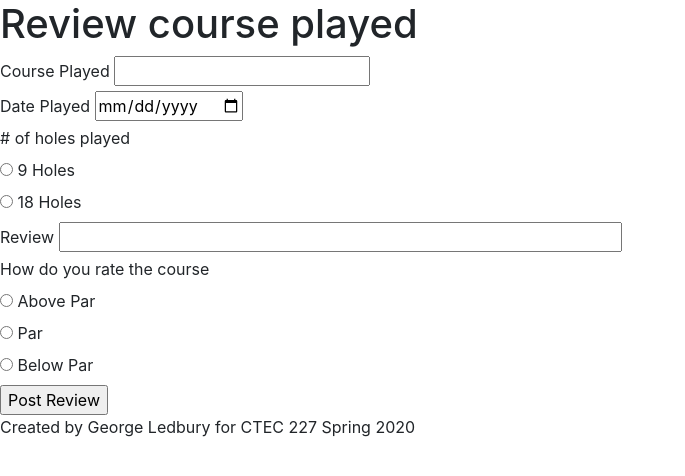
After one commit to gledbury/CTEC-227-final-project, a PHP site: page /user_reviews.php in a window 1280 px wide. The commit adds this page. Shown: the top 476 px of the page, without its empty margins (0-685 px from the left). Run offline with PHP 8.4, Linux system fonts and the light colour scheme; some libraries are stand-ins or nearby versions.

Commit message:
5/30 push

```diff
--- /dev/null
+++ b/course_reviews.php
@@ -0,0 +1,3 @@
+<?php
+echo "<h1>Page under construction</h1>";
+?>
--- /dev/null
+++ b/leaderboard.php
@@ -0,0 +1,5 @@
+<?php
+echo "<h1>Page under construction</h1>"
+
+
+?>
--- a/login.php
+++ b/login.php
@@ -18,7 +18,7 @@ if ($_SERVER['REQUEST_METHOD'] == 'POST') {
         $row = $result->fetch_assoc();
         $_SESSION['username'] = $row['username'];
         $_SESSION['password'] = $row['password'];
-        header('location: user_page.php');
+        header('location: user_mainPage.php');
         // echo "<p>logged in</p>";
     } else {
         echo "<p>please try again</p>";
--- a/user_page.php
+++ /dev/null
@@ -1,5 +0,0 @@
-<?php
-// user_page.php
-$pageTitle = 'UserPage';
-require 'includes/header.inc.php';
-?>
--- /dev/null
+++ b/user_reviews.php
@@ -0,0 +1,51 @@
+<?php
+// user_reviews.php
+session_start();
+
+$pageTitle = "User Course Reviews";
+require_once('includes/db_connection.inc.php');
+require_once('includes/header.inc.php');
+
+if ($_SERVER['REQUEST_METHOD'] == 'POST') {
+    $course = $db->real_escape_string($_POST['course']);
+    $course_review = $db->real_escape_string($_POST['course_review']);
+    $holes_played = $db->real_escape_string($_POST['holes_played']);
+    $the_date_played = $db->real_escape_string($_POST['the_date_played']);
+    $rate_course = $db->real_escape_string($_POST['rate_course']);
+
+    $sql = "INSERT INTO course_reviews (course,course_review,holes_played,the_date_played,rate_course)
+    VALUES ('$course','$course_review','$holes_played','$the_date_played','$rate_course')";
+
+    // echo $sql;
+    $result = $db->query($sql);
+    if (!$result) {
+        echo "<div>You don't have any reviews to post?</div>";
+    } else {
+        header ('location: course_reviews.php');
+    }
+}
+?>
+
+<h1>Review course played</h1>
+<form action="user_reviews.php" method="POST">
+    <label for="course">Course Played</label>
+    <input type="text" required name="course" id="course"><br>
+    <label for="the_date_played">Date Played</label>
+    <input type="date" required name="the_date_played"  id="the_date_played"><br>
+    <label for="holes_played"># of holes played</label><br>
+    <input type="radio" id="holes_played" name="holes_played" value="9">
+    <label for="9">9 Holes</label><br>
+    <input type="radio" name="holes_played" id="holes_played" value="18">
+    <label for="18">18 Holes</label><br>
+    <label for="course_review">Review</label>
+    <input type="text" name="course_review" id="course_review" size="50"><br>
+    <label for="rate_course">How do you rate the course</label><br>
+    <input type="radio" id="rate_course" name="rate_course" value="AbovePar">
+    <label for="abovepar">Above Par</label><br>
+    <input type="radio" name="rate_course" id="rate_course" value="par">
+    <label for="par">Par</label><br>
+    <input type="radio" name="rate_course" id="rate_course" value="belowpar">
+    <label for="belowpar">Below Par</label><br>
+    <input type="submit" value="Post Review">
+</form>
+<?php require 'includes/footer.inc.php' ?>
```
Also changed, not shown: user_mainPage.php (added, +15 -0 lines), user_scores.php (added, +49 -0 lines).
